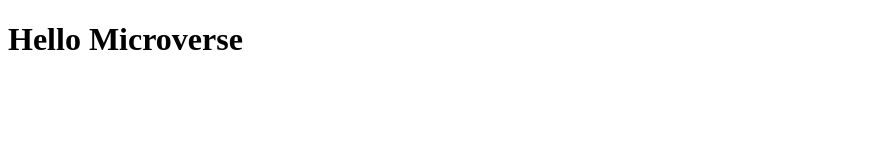
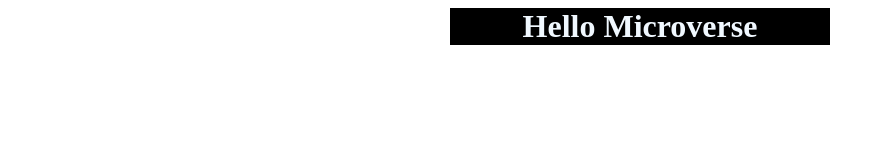
Before and after one commit to Besufekad-HAZ/Hello_Microverse, a website: page index.html in a window 1280 px wide. Shown: the whole page, without its empty margins (0-885 px from the left). Drawn offline with Linux system fonts and the light colour scheme.

Commit message:
update header and alignment in style.css as well as in index.html

```diff
--- a/index.html
+++ b/index.html
@@ -9,6 +9,8 @@
     <title>Document</title>
 </head>
 <body>
-    <h1>Hello Microverse</h1>
+    <header>
+    <h1 class="mn_title">Hello Microverse</h1>
+</header>
 </body>
 </html>
--- a/index.js
+++ b/index.js
@@ -1 +1 @@
-// checking up the file
+// JS code goes here
--- a/style.css
+++ b/style.css
@@ -1,3 +1,16 @@
 * {
   box-sizing: border-box;
 }
+
+header {
+  justify-content: center;
+  align-items: center;
+}
+
+.mn_title {
+  color: aliceblue;
+  margin: 0 auto;
+  background-color: black;
+  width: 30%;
+  text-align: center;
+}
```
